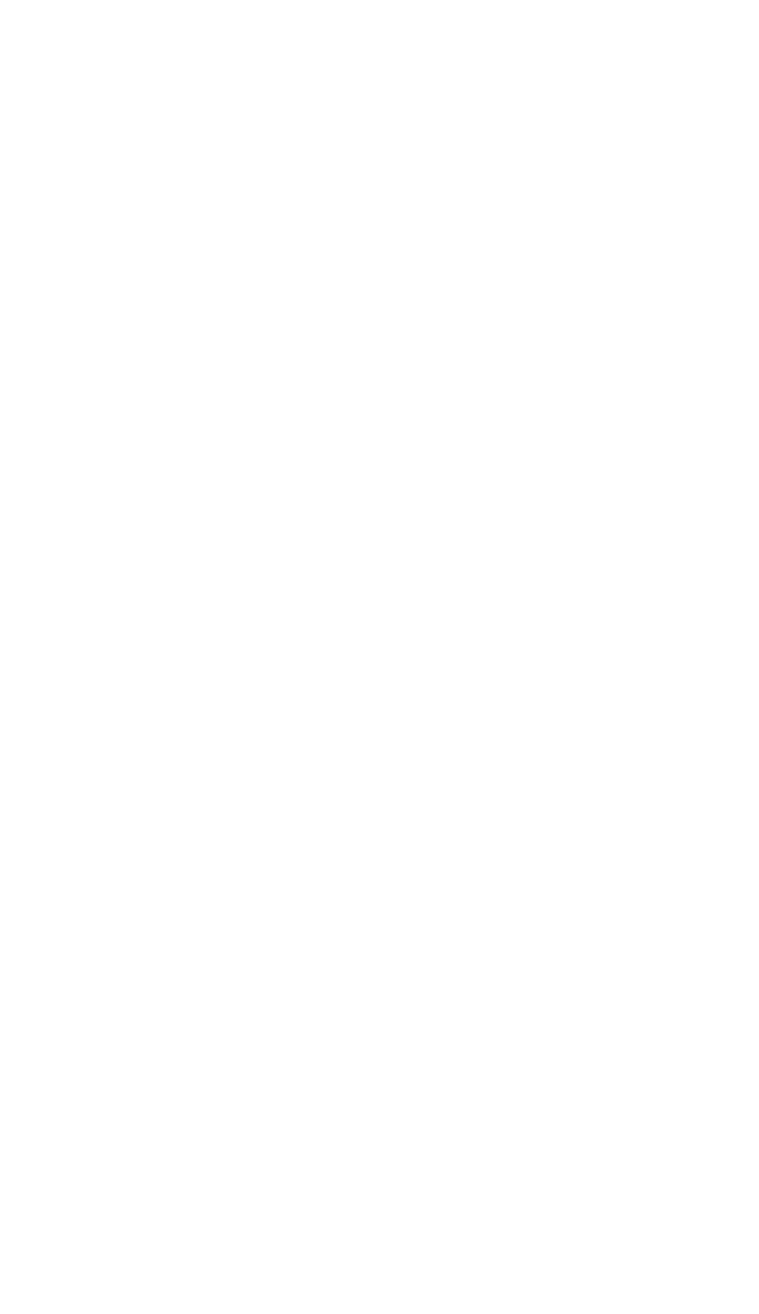
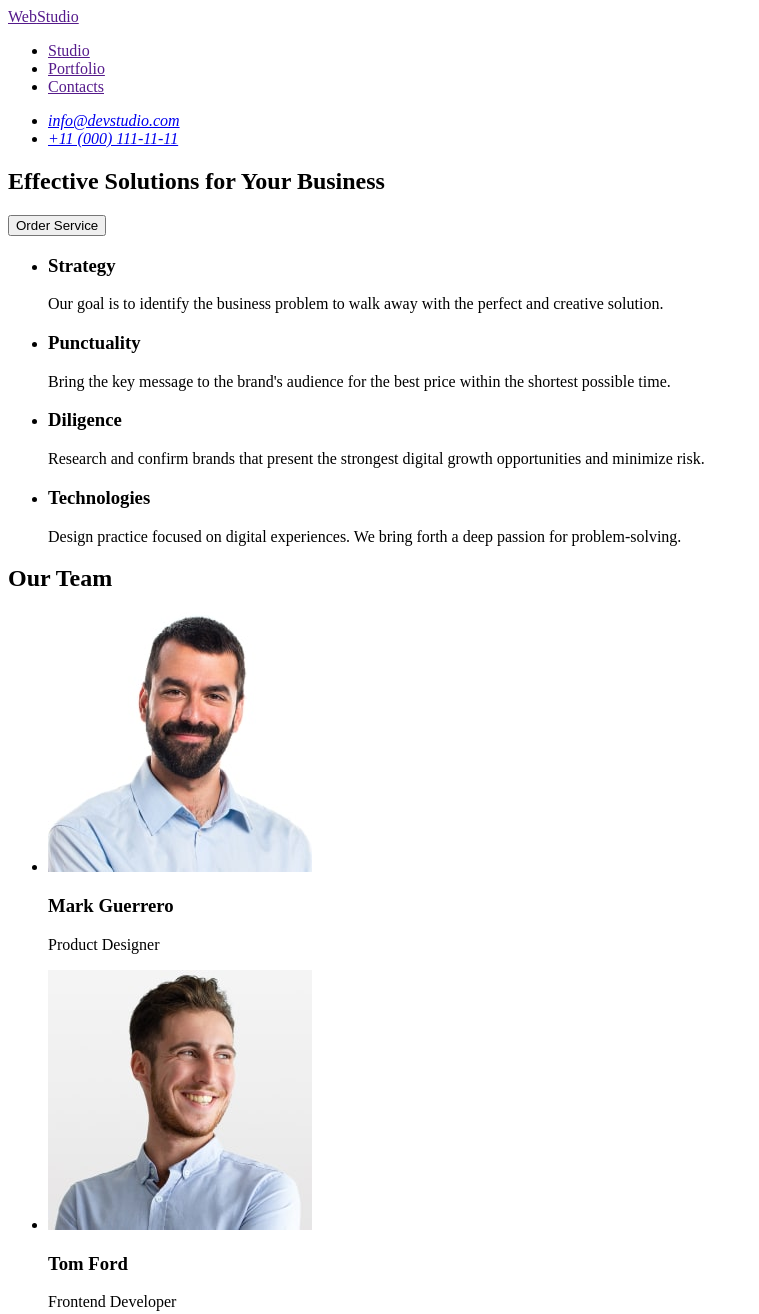
Before and after one commit to JokerGared/goit-markup-hw-01, a plain HTML site: page index.html in a window 1280 px wide. Shown: the top 1314 px of the page, without its empty margins (0-759 px from the left). Before the commit the page ends 800 px from the top, so only its background shows below. Drawn offline with Linux system fonts and the light colour scheme.

Commit message:
update index html file

```diff
--- a/index.html
+++ b/index.html
@@ -5,5 +5,113 @@
     <meta name="viewport" content="width=device-width, initial-scale=1.0" />
     <title>Document</title>
   </head>
-  <body></body>
+  <body>
+    <header>
+      <nav>
+        <a href=""><span>Web</span>Studio</a>
+        <ul>
+          <li><a href="">Studio</a></li>
+          <li><a href="">Portfolio</a></li>
+          <li><a href="">Contacts</a></li>
+        </ul>
+      </nav>
+      <address>
+        <ul>
+          <li><a href="mailto:info@devstudio.com">info@devstudio.com</a></li>
+          <li><a href="tel:+110001111111">+11 (000) 111-11-11</a></li>
+        </ul>
+      </address>
+    </header>
+    <main>
+      <section>
+        <h1>Effective Solutions for Your Business</h1>
+        <button type="button">Order Service</button>
+      </section>
+      <section>
+        <h2 hidden>Features</h2>
+        <ul>
+          <li>
+            <h3>Strategy</h3>
+            <p>
+              Our goal is to identify the business problem to walk away with the
+              perfect and creative solution.
+            </p>
+          </li>
+          <li>
+            <h3>Punctuality</h3>
+            <p>
+              Bring the key message to the brand's audience for the best price
+              within the shortest possible time.
+            </p>
+          </li>
+          <li>
+            <h3>Diligence</h3>
+            <p>
+              Research and confirm brands that present the strongest digital
+              growth opportunities and minimize risk.
+            </p>
+          </li>
+          <li>
+            <h3>Technologies</h3>
+            <p>
+              Design practice focused on digital experiences. We bring forth a
+              deep passion for problem-solving.
+            </p>
+          </li>
+        </ul>
+      </section>
+      <section>
+        <h2>Our Team</h2>
+        <ul>
+          <li>
+            <img
+              src="./images/mark-min.jpg"
+              alt="photo ofMark"
+              width="264"
+              height="260"
+            />
+            <h3>Mark Guerrero</h3>
+            <p>Product Designer</p>
+          </li>
+          <li>
+            <img
+              src="./images/tom-min.jpg"
+              alt="photo ofTom"
+              width="264"
+              height="260"
+            />
+            <h3>Tom Ford</h3>
+            <p>Frontend Developer</p>
+          </li>
+          <li>
+            <img
+              src="./images/camila-min.jpg"
+              alt="photo ofCamila"
+              width="264"
+              height="260"
+            />
+            <h3>Camila Garcia</h3>
+            <p>Marketing</p>
+          </li>
+          <li>
+            <img
+              src="./images/daniel-min.jpg"
+              alt="photo ofDaniel"
+              width="264"
+              height="260"
+            />
+            <h3>Daniel Wilson</h3>
+            <p>UI Designer</p>
+          </li>
+        </ul>
+      </section>
+    </main>
+    <footer>
+      <a href=""><span>Web</span>Studio</a>
+      <p>
+        Increase the flow of customers and sales for your business with digital
+        marketing & growth solutions.
+      </p>
+    </footer>
+  </body>
 </html>
```
Also changed, not shown: images/camila-min.jpg (added), images/daniel-min.jpg (added), images/mark-min.jpg (added), images/tom-min.jpg (added), 1 other file.
